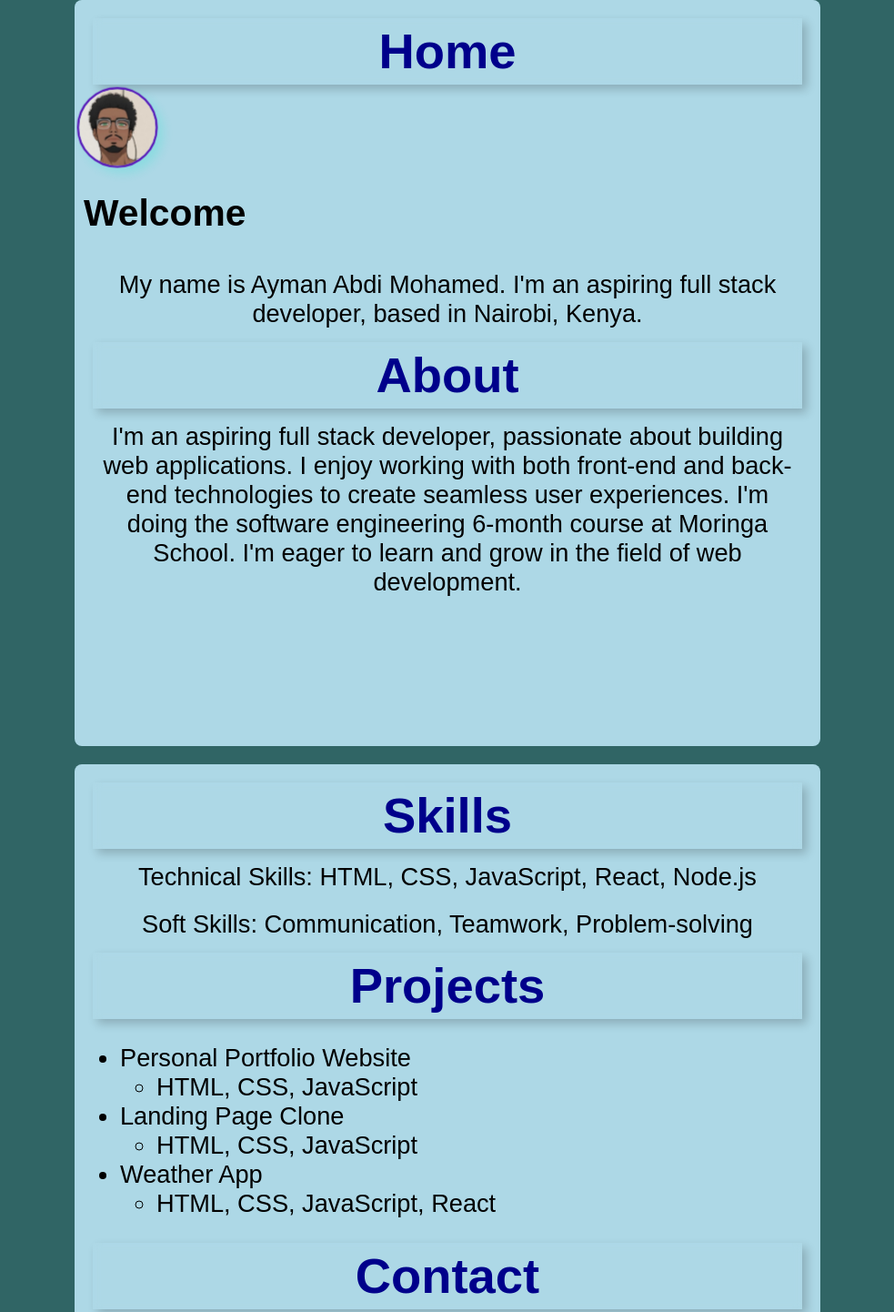
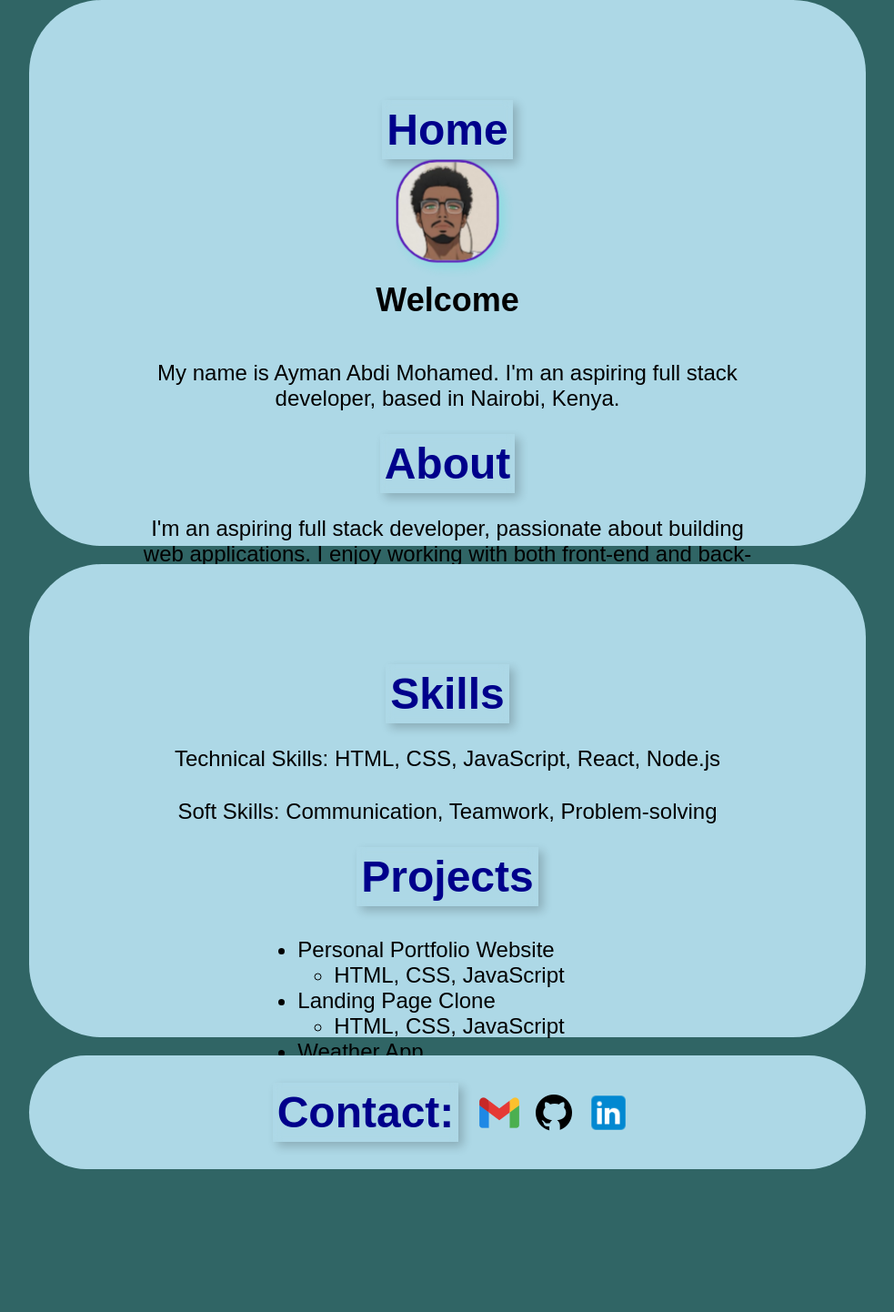
Before and after one commit to AymanAbdiMohamed/Portfolio, a plain HTML site: page index.html in a window 1280 px wide. Shown: the top 1442 px of the page at 91% size, without its empty margins (148-1131 px from the left). After the commit the page ends 1285 px from the top, so only its background shows below. Drawn offline with Linux system fonts and the light colour scheme.

Commit message:
separated the contact section from the middle section

```diff
--- a/index.html
+++ b/index.html
@@ -41,7 +41,9 @@
                 </ul>
             </li>
         </ul>
-        <span><h1>Contact</h1></span>
+    </div>
+        <div class="contact-section">
+        <span><h1>Contact: </h1></span>
         <a href="mailto:9100aymanabdi@gmail.com"><img src="./images/icons8-gmail-50.png" alt=""></a>
         <a href="https://github.com/AymanAbdiMohamed"><img src="./images/icons8-github-50.png" alt=""></a>
         <a href="https://www.linkedin.com/in/ayman-abdi-baa68635b/"><img src="./images/icons8-linkedin-48.png" alt=""></a>
--- a/style.css
+++ b/style.css
@@ -6,7 +6,7 @@
     gap: 20px;
     height: 100vh;
     padding: auto;
-    font-size: 170%;
+    font-size: 150%;
     flex: 1;
     border-radius: 10px;
     flex-direction: column;
@@ -16,16 +16,19 @@
 
 .left-section {
     flex: 1;
-    padding: 10px;
-    border-radius: 8px;
-    width: 100vh;
-    height: 100vh;
+    padding: 100px;
+    border-radius: 80px;
+    width: 90vh;
+    height: 50vh;
     background-color: lightblue;
     transition: 0.3s;
+    display: flex;
+    flex-direction: column;
+    align-items: center;
 img {
-    max-width: 70px;
-    height: 70px;
-    border-radius: 50%;
+    max-width: 90px;
+    height: 90px;
+    border-radius: 40%;
     transform: scale(1.2);
     box-shadow: 5px 5px 10px rgba(4, 234, 203, 0.2);
     border: 2px solid rgb(88, 27, 184);
@@ -34,19 +37,34 @@ img {
 .right-section {
     flex: 1;
     background-color: lightblue;
-    padding: 10px;
-    border-radius: 8px;
+    padding: 100px;
+    border-radius: 80px;
     transition: 0.3s;
-    width: 100vh;
-    height: 100vh;
+    width: 90vh;
+    height: 40vh;
+    display: flex;
+    flex-direction: column;
+    align-items: center;
+
+}
+.contact-section {
+    display: flex;
+    justify-content: center;
+    align-items: center;
+    gap: 10px;
+    background-color: lightblue;
+    border-radius: 80px;
+    transition: 0.3s;
+    padding: 20px;
 a img {
-    width: 20px;
+    width: 50px;
     height: auto;
+    display: flex;
+    flex-direction: row;
+    align-items: flex-end;
 }
 }
-
-
-.left-section:hover, .right-section:hover {
+.left-section:hover, .right-section:hover .contact-section:hover {
     transform: scale(1.05);
     box-shadow: 0 4px 8px rgba(35, 150, 6, 0.2);
 }
@@ -81,6 +99,12 @@ span h1 {
     color: darkblue;
     text-align: center;
 }
+h2 {
+    display: flex;
+    flex-direction: column;
+    align-items: center;
+}
+
 @media (max-width: 768px) {
     .container {
         flex-direction: column;
```
Also changed, not shown: style02.css (+11 -0 lines).
